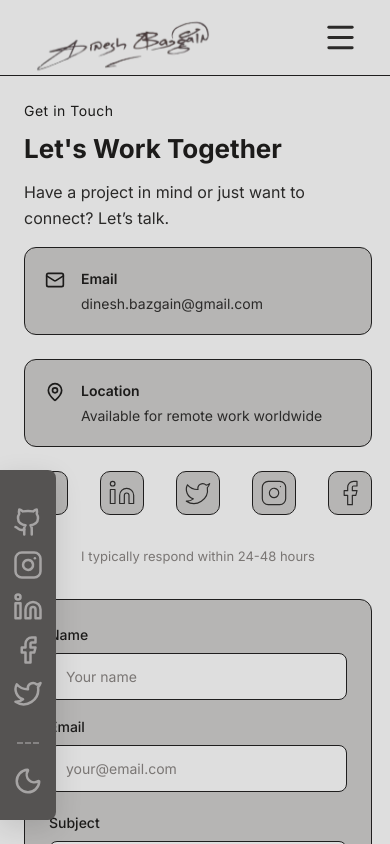
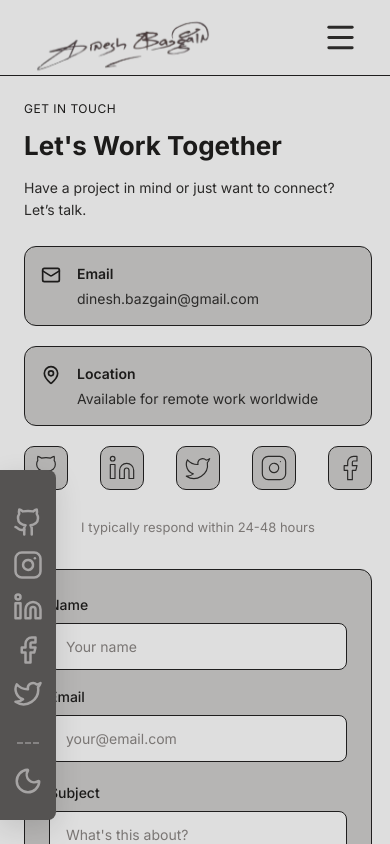
Before and after one commit to dinesh-bazgain/Portfolio, a Next.js app: page /contact in a window 390 px wide. Built offline with nearby package versions, Linux system fonts and the light colour scheme; a web font is replaced by a local one.

Commit message:
feat(contact): enhance styles and animations for contact page components

```diff
--- a/src/app/contact/contact.css
+++ b/src/app/contact/contact.css
@@ -1,9 +1,21 @@
 .contact-main {
   /* min-height: 100vh; */
-  padding: 2rem 4rem;
+  padding: clamp(1.5rem, 3vw, 2rem) clamp(1.5rem, 4vw, 4rem);
   padding-bottom: 0;
   display: flex;
   flex-direction: column;
+  animation: fadeInPage 0.5s ease forwards;
+}
+
+@keyframes fadeInPage {
+  from {
+    opacity: 0;
+    transform: translateY(15px);
+  }
+  to {
+    opacity: 1;
+    transform: translateY(0);
+  }
 }
 
 .contact-section {
@@ -20,26 +32,40 @@
 
 /* Header */
 .contact-header {
-  margin-bottom: 1rem;
+  margin-bottom: 1.5rem;
+  animation: fadeInUp 0.5s ease 0.1s forwards;
+  opacity: 0;
+}
+
+@keyframes fadeInUp {
+  from {
+    opacity: 0;
+    transform: translateY(20px);
+  }
+  to {
+    opacity: 1;
+    transform: translateY(0);
+  }
 }
 
 .contact-greeting {
-  font-size: 14px;
+  font-size: clamp(12px, 2vw, 14px);
   color: var(--primary);
   display: block;
   margin-bottom: 8px;
   letter-spacing: 0.5px;
+  text-transform: uppercase;
 }
 
 .contact-title {
-  font-size: 32px;
+  font-size: clamp(1.5rem, 5vw, 2rem);
   font-weight: 700;
   color: var(--primary);
   margin: 0 0 12px 0;
 }
 
 .contact-subtitle {
-  font-size: 16px;
+  font-size: clamp(14px, 2vw, 16px);
   color: var(--foreground);
   margin: 0;
   line-height: 1.6;
@@ -49,7 +75,7 @@
 .contact-content {
   display: grid;
   grid-template-columns: 1.5fr 1fr;
-  gap: 3rem;
+  gap: clamp(1.5rem, 4vw, 3rem);
   align-items: start;
 }
 
@@ -58,7 +84,9 @@
   background: var(--card);
   border: 1px solid var(--border);
   border-radius: 12px;
-  padding: 2rem;
+  padding: clamp(1.25rem, 3vw, 2rem);
+  animation: fadeInUp 0.5s ease 0.15s forwards;
+  opacity: 0;
 }
 
 .contact-form {
@@ -140,18 +168,20 @@
 .contact-info {
   display: flex;
   flex-direction: column;
-  gap: 1.5rem;
+  gap: 1.25rem;
+  animation: fadeInUp 0.5s ease 0.2s forwards;
+  opacity: 0;
 }
 
 .info-card {
   display: flex;
   align-items: flex-start;
   gap: 1rem;
-  padding: 1.25rem;
+  padding: clamp(1rem, 2vw, 1.25rem);
   background: var(--card);
   border: 1px solid var(--border);
   border-radius: 12px;
-  transition: all 0.2s ease;
+  transition: all 0.3s ease;
   text-decoration: none;
 }
 
@@ -162,6 +192,7 @@
 .info-card:hover {
   transform: translateY(-2px);
   box-shadow: var(--shadow);
+  border-color: var(--accent);
 }
 
 .info-icon {
```
